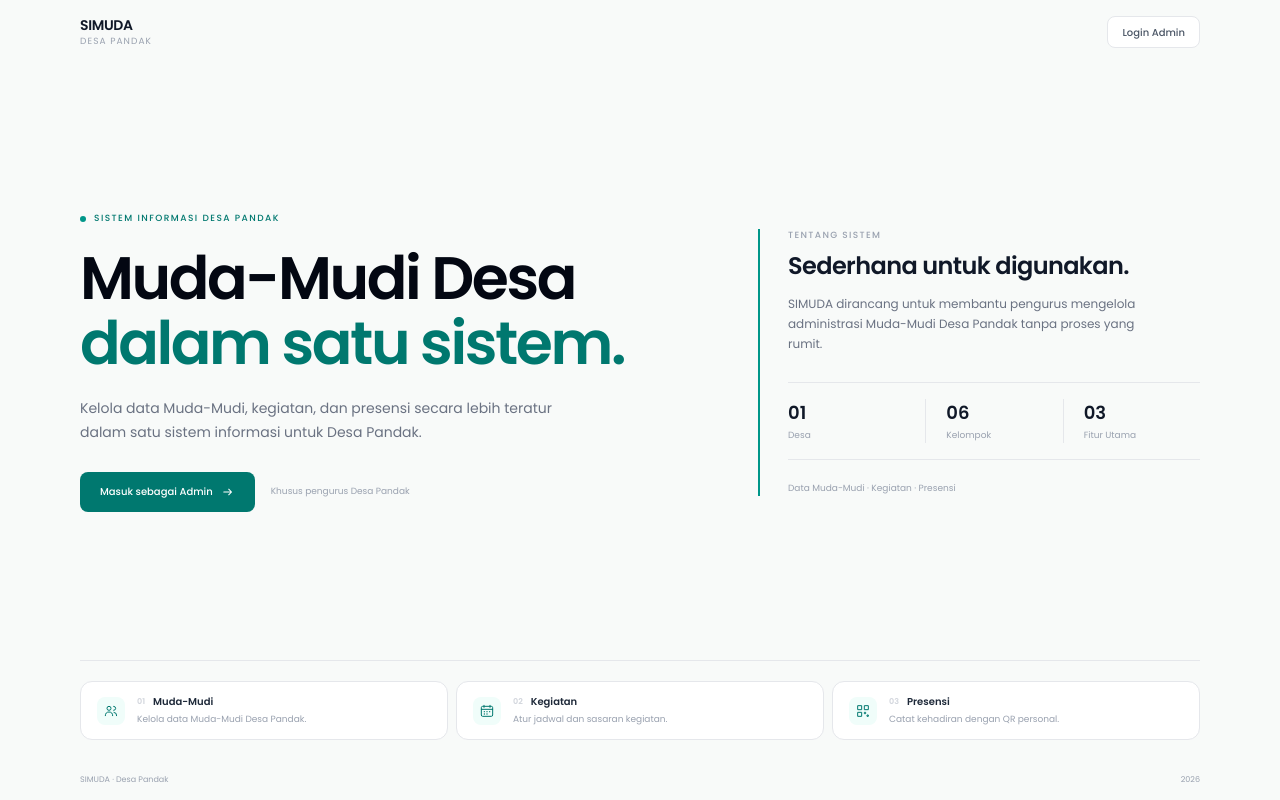
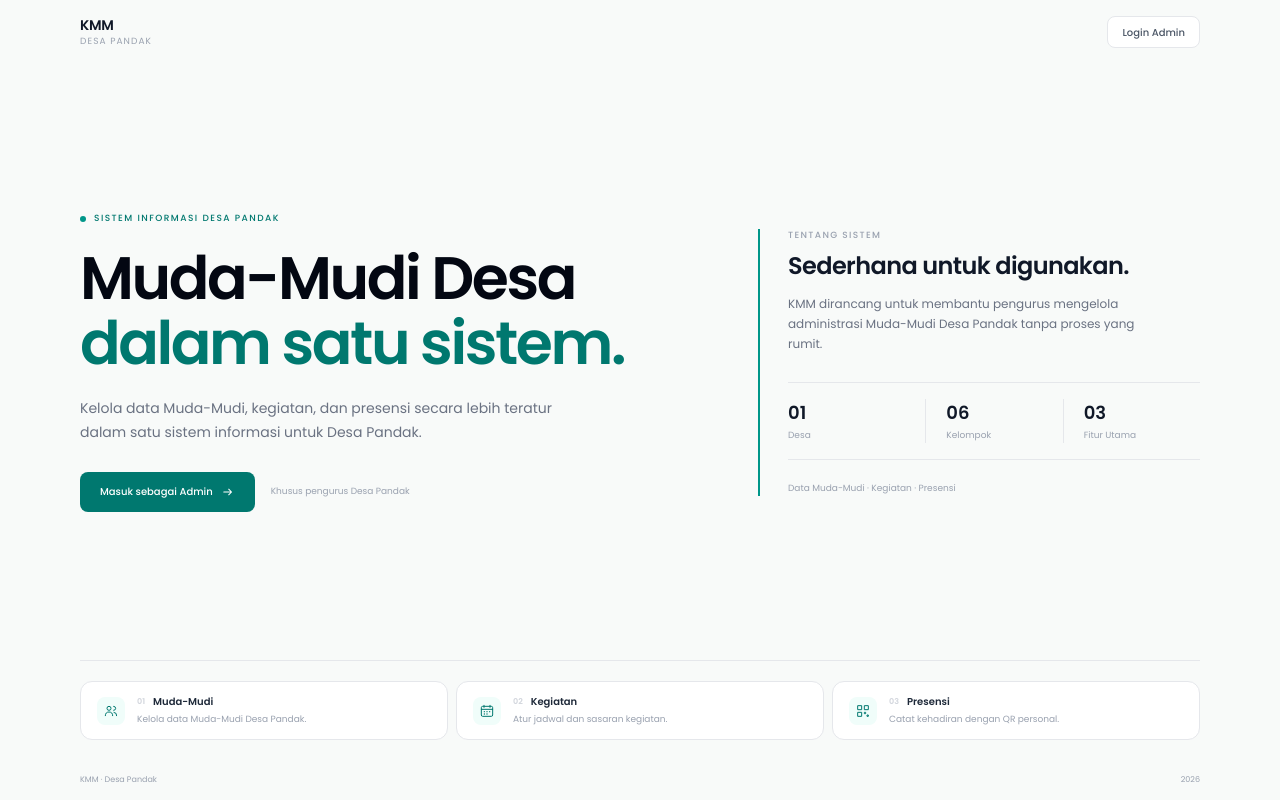
Before and after one commit to RoyyanFaridh/Redespa2026, a Next.js app: page / in a window 1280 px wide. Built offline with nearby package versions, Linux system fonts and the light colour scheme.

Commit message:
rename SIMUDA

```diff
--- a/app/layout.tsx
+++ b/app/layout.tsx
@@ -31,7 +31,7 @@ const poppins = localFont({
 });
 
 export const metadata: Metadata = {
-  title: "SIMUDA Pandak",
+  title: "KMM Pandak",
   description: "Sistem Informasi Muda-Mudi Desa Pandak",
 };
 
--- a/app/login/page.tsx
+++ b/app/login/page.tsx
@@ -61,7 +61,7 @@ export default function LoginPage() {
                 </div>
 
                 <div>
-                  <p className="text-sm font-semibold tracking-tight">SIMUDA</p>
+                  <p className="text-sm font-semibold tracking-tight">KMM</p>
 
                   <p className="text-[9px] font-medium uppercase tracking-[0.14em] text-teal-100">
                     Desa Pandak
@@ -109,7 +109,7 @@ export default function LoginPage() {
 
             <div className="relative z-10">
               <p className="text-[9px] text-teal-200">
-                SIMUDA · Sistem Informasi Muda-Mudi Desa Pandak
+                KMM · Sistem Informasi Muda-Mudi Desa Pandak
               </p>
             </div>
 
@@ -125,7 +125,7 @@ export default function LoginPage() {
               {/* MOBILE BRAND */}
               <div className="mb-10 lg:hidden">
                 <p className="text-sm font-semibold tracking-tight text-gray-900">
-                  SIMUDA
+                  KMM
                 </p>
 
                 <p className="mt-0.5 text-[9px] font-medium uppercase tracking-[0.14em] text-gray-400">
@@ -140,7 +140,7 @@ export default function LoginPage() {
                 </p>
 
                 <h2 className="mt-2 text-2xl font-semibold tracking-tight text-gray-900">
-                  Masuk ke SIMUDA
+                  Masuk ke KMM
                 </h2>
 
                 <p className="mt-2 text-xs leading-5 text-gray-400">
@@ -364,7 +364,7 @@ export default function LoginPage() {
               {/* BOTTOM INFO */}
               <div className="mt-8 border-t border-gray-100 pt-5">
                 <div className="flex items-center justify-between">
-                  <p className="text-[9px] text-gray-400">SIMUDA</p>
+                  <p className="text-[9px] text-gray-400">KMM</p>
 
                   <p className="text-[9px] text-gray-400">Desa Pandak · 2026</p>
                 </div>
--- a/app/page.tsx
+++ b/app/page.tsx
@@ -73,7 +73,7 @@ export default function Home() {
         <header className="flex h-16 shrink-0 items-center justify-between">
           <div>
             <p className="text-sm font-semibold tracking-tight text-gray-900">
-              SIMUDA
+              KMM
             </p>
 
             <p className="text-[9px] uppercase tracking-[0.12em] text-gray-400">
@@ -153,8 +153,8 @@ export default function Home() {
                   </h2>
 
                   <p className="mt-3 max-w-sm text-xs leading-5 text-gray-500">
-                    SIMUDA dirancang untuk membantu pengurus mengelola
-                    administrasi Muda-Mudi Desa Pandak tanpa proses yang rumit.
+                    KMM dirancang untuk membantu pengurus mengelola administrasi
+                    Muda-Mudi Desa Pandak tanpa proses yang rumit.
                   </p>
 
                   <div className="mt-7 grid grid-cols-3 border-y border-gray-200 py-4">
@@ -221,7 +221,7 @@ export default function Home() {
 
         {/* FOOTER */}
         <footer className="flex h-10 shrink-0 items-center justify-between text-[8px] text-gray-400">
-          <span>SIMUDA · Desa Pandak</span>
+          <span>KMM · Desa Pandak</span>
 
           <span>2026</span>
         </footer>
--- a/src/components/admin/AdminSidebar.tsx
+++ b/src/components/admin/AdminSidebar.tsx
@@ -267,7 +267,7 @@ function Brand() {
 
       <div className="min-w-0">
         <h1 className="truncate text-[14px] font-semibold tracking-tight text-gray-900">
-          SIMUDA
+          KMM
         </h1>
 
         <p className="truncate text-[9px] leading-4 text-gray-500">
@@ -519,7 +519,7 @@ export default function AdminSidebar() {
 
         <div className="ml-2.5 min-w-0">
           <p className="truncate text-[12px] font-semibold text-gray-900">
-            SIMUDA
+            KMM
           </p>
 
           <p className="truncate text-[9px] text-gray-500">Desa Pandak</p>
```
